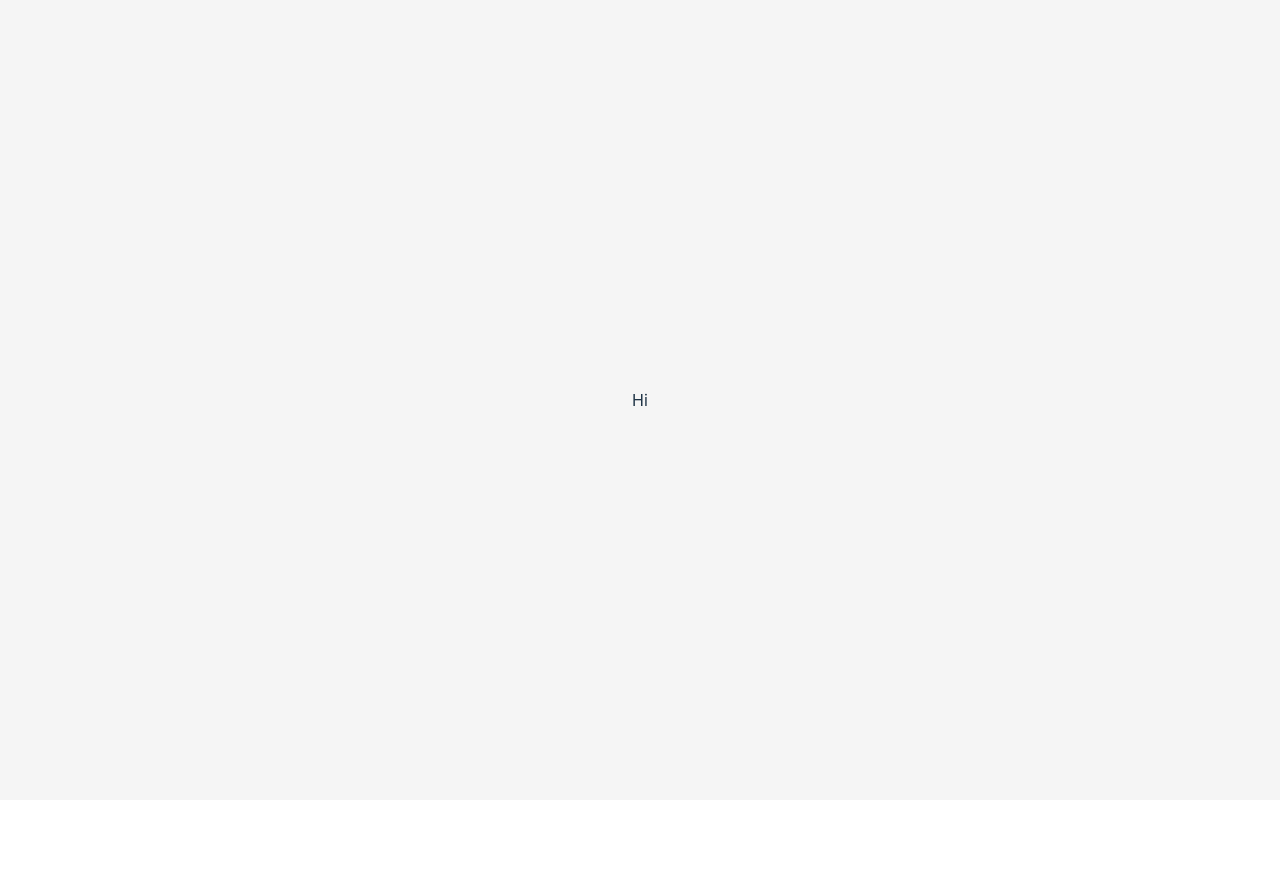
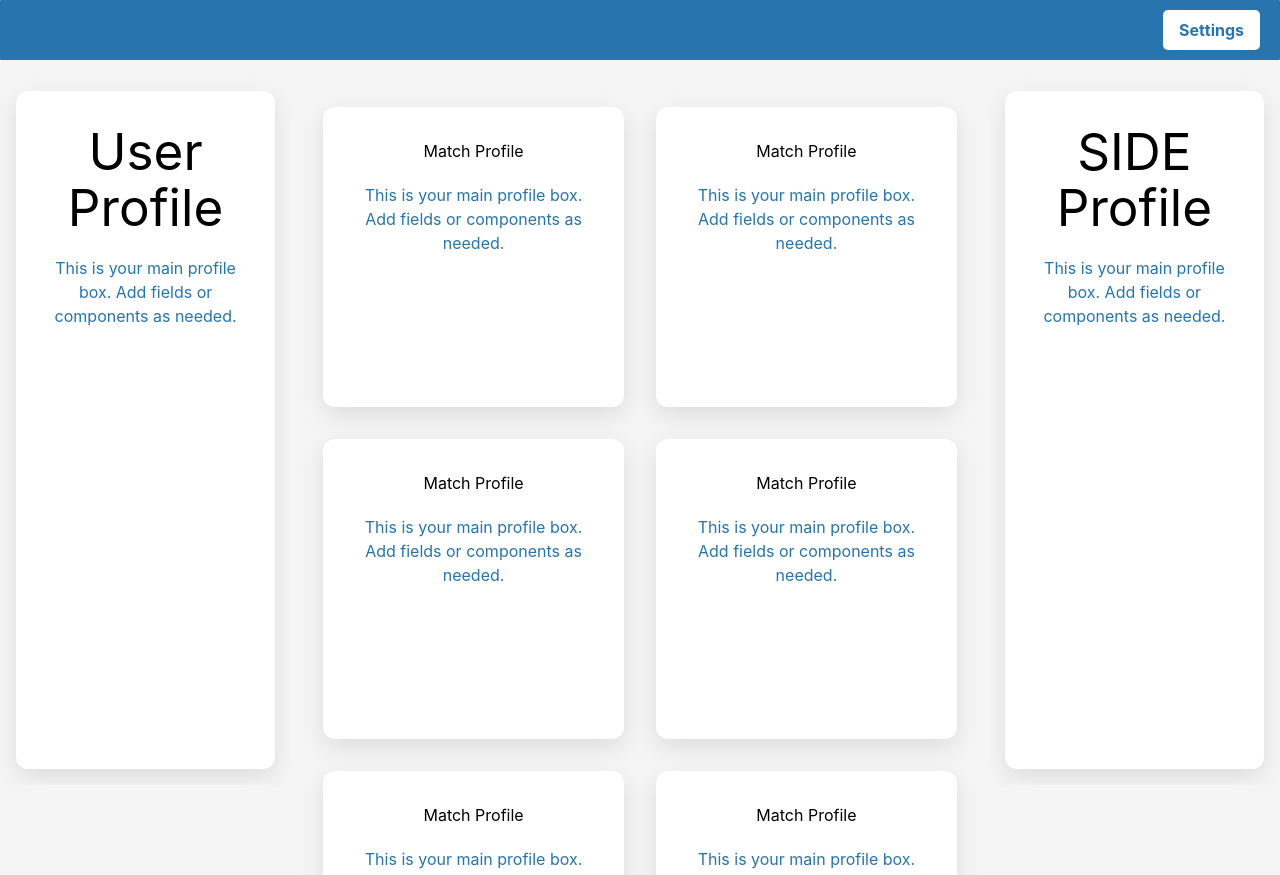
Before and after one commit to YonyMarian/loqd, a React (Vite) app in the folder client/: page /dashboard in a window 1280 px wide. Before the commit the page ends 800 px from the top, so only its background shows below. Built offline with nearby package versions, Linux system fonts and the light colour scheme.

Commit message:
created dashboard layout

```diff
--- a/client/src/App.css
+++ b/client/src/App.css
@@ -1,8 +1,28 @@
+html, body {
+  margin: 0;
+  padding: 0;
+  font-family: 'Inter', sans-serif;
+  background-color: #f5f5f5;
+  height: 100%;
+  width: 100%;
+}
+
 #root {
-  max-width: 1280px;
+  /*max-width: 1280px;*/
+  width: 100%;
+  min-height: 100vh;
   margin: 0 auto;
-  padding: 2rem;
+  /*padding: 2rem;*/
   text-align: center;
+  background-color: #f5f5f5;
+}
+
+#__next, .app-container, .dashboard-root {
+  background-color: #f5f5f5;
+  min-width: 100vw;
+  min-height: 100vh;
+  overflow-x: auto;
+  overflow-y: auto;
 }
 
 .logo {
--- /dev/null
+++ b/client/src/components/MatchGrid.tsx
@@ -0,0 +1,38 @@
+import React from 'react';
+import MatchProfile from './MatchProfile';
+import '../styles/MatchProfile.css';
+
+const MatchGrid: React.FC = () => {
+  return (
+    <div className="match-grid">
+      <MatchProfile />
+      <MatchProfile />
+      <MatchProfile />
+      <MatchProfile />
+      <MatchProfile />
+      <MatchProfile />
+      <MatchProfile />
+      <MatchProfile />
+
+            <MatchProfile />
+      <MatchProfile />
+      <MatchProfile />
+      <MatchProfile />
+      <MatchProfile />
+      <MatchProfile />
+      <MatchProfile />
+      <MatchProfile />
+
+      <MatchProfile />
+      <MatchProfile />
+      <MatchProfile />
+      <MatchProfile />
+      <MatchProfile />
+      <MatchProfile />
+      <MatchProfile />
+      <MatchProfile />
+    </div>
+  );
+};
+
+export default MatchGrid;
--- /dev/null
+++ b/client/src/components/MatchProfile.tsx
@@ -0,0 +1,13 @@
+import React from 'react';
+import '../styles/MatchProfile.css';
+
+const MatchProfile: React.FC = () => {
+  return (
+    <div className="match-profile-box">
+        <h3>Match Profile</h3>
+        <p>This is your main profile box. Add fields or components as needed.</p>
+    </div>
+  );
+};
+
+export default MatchProfile;
--- /dev/null
+++ b/client/src/components/NavBar.tsx
@@ -0,0 +1,37 @@
+import React from 'react';
+
+const NavBar: React.FC = () => {
+  return (
+    <div
+      className="nav-bar"
+      style={{
+        display: 'flex',
+        padding: '10px 20px',
+        position: 'fixed',
+        top: '0%',
+        left: '0',
+        width: '100%',
+        backgroundColor: '#2774AE', // UCLA Navy Blue
+        justifyContent: 'flex-end',
+        zIndex: 1000,
+        height: "auto"
+      }}
+    >
+      <button
+        style={{
+          backgroundColor: 'white',
+          color: '#2774AE',
+          padding: '8px 16px',
+          border: 'none',
+          borderRadius: '5px',
+          fontWeight: 'bold',
+          cursor: 'pointer',
+        }}
+      >
+        Settings
+      </button>
+    </div>
+  );
+};
+
+export default NavBar;
--- /dev/null
+++ b/client/src/components/SideProfile.tsx
@@ -0,0 +1,13 @@
+import React from 'react';
+import '../styles/SideProfile.css';
+
+const SideProfile: React.FC = () => {
+  return (
+    <div className="side-profile-box">
+        <h1>SIDE Profile</h1>
+        <p>This is your main profile box. Add fields or components as needed.</p>
+    </div>
+  );
+};
+
+export default SideProfile;
--- /dev/null
+++ b/client/src/components/UserProfile.tsx
@@ -0,0 +1,13 @@
+import React from 'react';
+import '../styles/UserProfile.css';
+
+const UserProfile: React.FC = () => {
+  return (
+    <div className="user-profile-box">
+        <h1>User Profile</h1>
+        <p>This is your main profile box. Add fields or components as needed.</p>
+    </div>
+  );
+};
+
+export default UserProfile;
--- a/client/src/pages/Dashboard.tsx
+++ b/client/src/pages/Dashboard.tsx
@@ -1,8 +1,28 @@
 import React from 'react';
-//import { Link } from 'react-router-dom';
+import UserProfile from "../components/UserProfile";
+import NavBar from "../components/NavBar";
+import MatchGrid from "../components/MatchGrid";
+import SideProfile from "../components/SideProfile";
+import "../styles/Dashboard.css";
 
 const Dashboard: React.FC = () => {
-    return (<p>Hi</p>);
+    return (
+        <div className="dashboard-wrapper">
+            <NavBar />
+
+            <div className="profile-box left-profile">
+                <UserProfile />
+            </div>
+
+            <div className="match-grid-container">
+                <MatchGrid />
+            </div>
+
+            <div className="profile-box right-profile">
+                <SideProfile />
+            </div>
+        </div>
+    );
 };
 
 export default Dashboard;
--- /dev/null
+++ b/client/src/styles/Dashboard.css
@@ -0,0 +1,51 @@
+.dashboard-wrapper {
+  display: flex;
+  flex-direction: row;
+  /*height: 100vh;
+  width: 150vw;*/
+  overflow: hidden;
+  background-color: #f5f5f5;
+  justify-content: space-between;
+  margin-top: 75px;
+}
+
+
+.profile-box {
+  /*position: fixed;
+  top: 60px;
+  width: 300px;*/
+  margin-top: 75px;
+  height: calc(100vh - 90px);
+  overflow-y: auto;
+  padding: 1rem;
+  background-color: #f5f5f5;
+  z-index: 10;
+}
+
+/* Specific positioning */
+.left-profile {
+  left: 0;
+}
+
+.right-profile {
+  right: 0;
+}
+
+.left-profile,
+.right-profile {
+  width: 400px;
+}
+
+.match-grid-container {
+  /*flex: 1;*/
+  height: 100vh;
+  margin-top: 75px;
+  overflow-y: auto;
+  padding: 2rem;
+  background-color: #f5f5f5;
+}
+
+.profile-box,
+.match-grid-container {
+  margin-top: 75px; /* Aligns with nav height */
+}
--- /dev/null
+++ b/client/src/styles/MatchProfile.css
@@ -0,0 +1,38 @@
+.match-profile-box {
+  width: 100%;
+  /*max-width: 300px;*/
+  height: 300px;
+  padding: 2rem;
+  background-color: white;
+  box-shadow: 0 8px 24px rgba(0, 0, 0, 0.1);
+  border-radius: 12px;
+  text-align: center;
+  font-family: 'Inter', 'Helvetica Neue', Helvetica, Arial, sans-serif;
+  color: #2774AE;
+  overflow: auto;
+}
+
+.match-profile-box h3 {
+    color: black;
+    margin-bottom: 20px;
+}
+
+.match-grid {
+    display: grid;
+    grid-template-columns: repeat(auto-fit, minmax(200px, 1fr));
+    gap: 2rem;
+    width: 100%;
+    max-width: 900px;
+    /*margin-top: 50px;*/
+
+  }
+
+.scroll-hidden {
+    overflow-y: scroll;      /* allow scrolling */
+    scrollbar-width: none;   /* Firefox */
+    -ms-overflow-style: none; /* IE and Edge */
+}
+
+.scroll-hidden::-webkit-scrollbar {
+    display: none;           /* Chrome, Safari, and Opera */
+}
--- /dev/null
+++ b/client/src/styles/SideProfile.css
@@ -0,0 +1,18 @@
+.side-profile-box {
+    width: 100%;
+    height: 100%;
+    padding: 2rem;
+    background-color: white;
+    box-shadow: 0 8px 24px rgba(0, 0, 0, 0.1);
+    border-radius: 12px;
+    text-align: center;
+    font-family: 'Inter', 'Helvetica Neue', Helvetica, Arial, sans-serif;
+    color: #2774AE;
+    overflow-y: auto;
+    flex-shrink: 0;
+}
+
+.side-profile-box h1 {
+    color: black;
+    margin-bottom: 20px;
+}
--- /dev/null
+++ b/client/src/styles/UserProfile.css
@@ -0,0 +1,18 @@
+.user-profile-box {
+    width: 100%;
+    height: 100%;
+    padding: 2rem;
+    background-color: white;
+    box-shadow: 0 8px 24px rgba(0, 0, 0, 0.1);
+    border-radius: 12px;
+    text-align: center;
+    font-family: 'Inter', 'Helvetica Neue', Helvetica, Arial, sans-serif;
+    color: #2774AE;
+    overflow-y: auto;
+    flex-shrink: 0;
+}
+
+.user-profile-box h1 {
+    color: black;
+    margin-bottom: 20px;
+}
```
